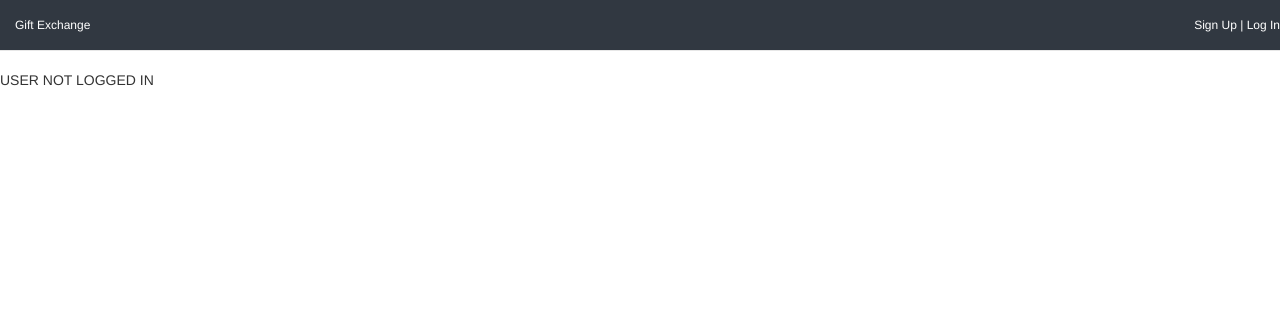
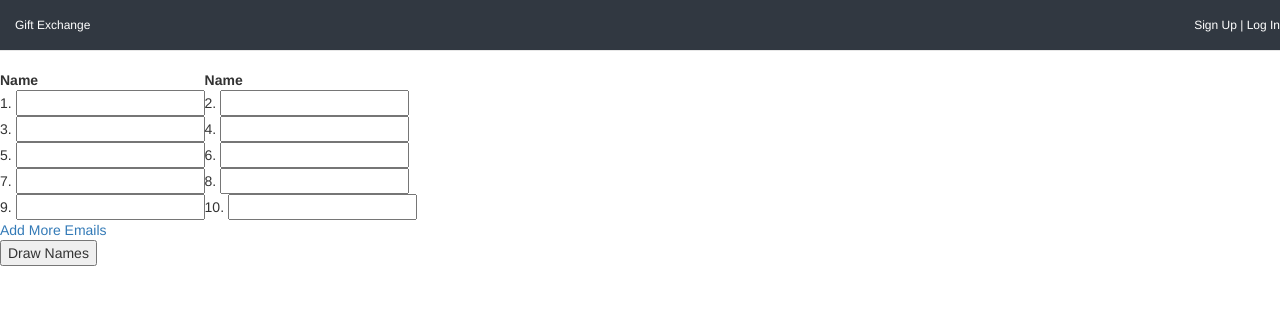
Before and after one commit to sagarpatel8384/gift-exchange-app, a Rails app: page / in a window 1280 px wide. Shown: the top 311 px of the page. Run offline with Rails 7, Linux system fonts and the light colour scheme; style sheets or scripts are compiled from the project's sources; parts of the project's set-up code (start-up, migrations or seed data) failed here and were passed over; some libraries are stand-ins or nearby versions.

Commit message:
Add Homepage

```diff
--- a/app/controllers/welcome_controller.rb
+++ b/app/controllers/welcome_controller.rb
@@ -4,7 +4,28 @@ class WelcomeController < ApplicationController
     if logged_in?
       redirect_to user_path(current_user)
     else
-      render :index
+      @emails = params[:emails].reject(&:empty?) if !!params[:emails]
+      if @emails
+        results = match(@emails)
+        render plain: results
+      end
     end
   end
+
+  private
+
+  def match(array)
+    array.shuffle!
+    idx = 0
+    match_hash = {}
+
+    while idx < array.length - 1
+     match_hash[array[idx]] = array[idx+1]
+     idx +=1
+    end
+
+    match_hash[array[-1]] = array[0]
+    match_hash
+  end
+
 end
--- a/app/views/welcome/index.html.erb
+++ b/app/views/welcome/index.html.erb
@@ -1,3 +1,36 @@
-<%= flash[:login_success] %>
+<%= form_tag root_path, method: 'get' do %>
+  <table id='home-table'>
+    <thead>
+      <tr>
+        <th>Name</th>
+        <th>Name</th>
+      </tr>
+    </thead>
+    <tbody>
+      <tr>
+        <td>1. <%= text_field_tag "emails[]" %></td>
+        <td>2. <%= text_field_tag "emails[]" %></td>
+      </tr>
+      <tr>
+        <td>3. <%= text_field_tag "emails[]" %></td>
+        <td>4. <%= text_field_tag "emails[]" %></td>
+      </tr>
+      <tr>
+        <td>5. <%= text_field_tag "emails[]" %></td>
+        <td>6. <%= text_field_tag "emails[]" %></td>
+      </tr>
+      <tr>
+        <td>7. <%= text_field_tag "emails[]" %></td>
+        <td>8. <%= text_field_tag "emails[]" %></td>
+      </tr>
+      <tr>
+        <td>9. <%= text_field_tag "emails[]" %></td>
+        <td>10. <%= text_field_tag "emails[]" %></td>
+      </tr>
+    </tbody>
+  </table>
 
-USER NOT LOGGED IN
+  <%= link_to 'Add More Emails', signup_path %><br/>
+
+  <%= submit_tag 'Draw Names' %>
+<% end %>
```
Also changed, not shown: notes.md (+3 -0 lines), tasks.md (deleted, +0 -11 lines), README.md.
